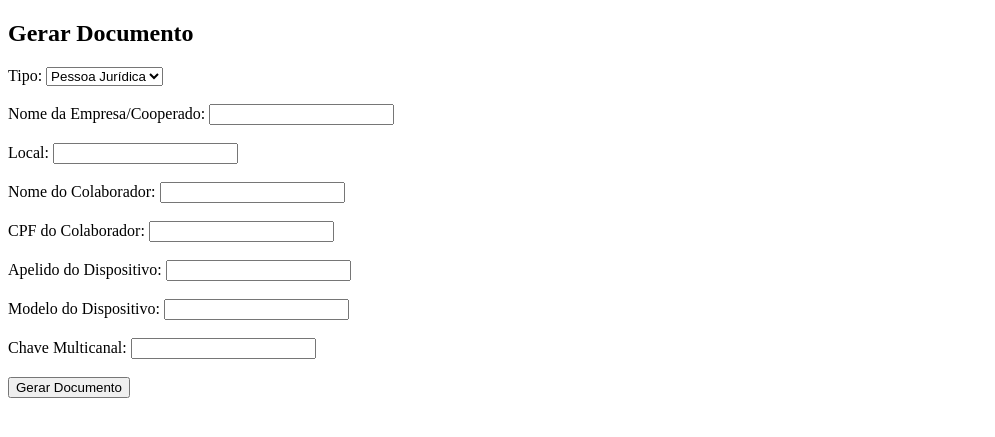
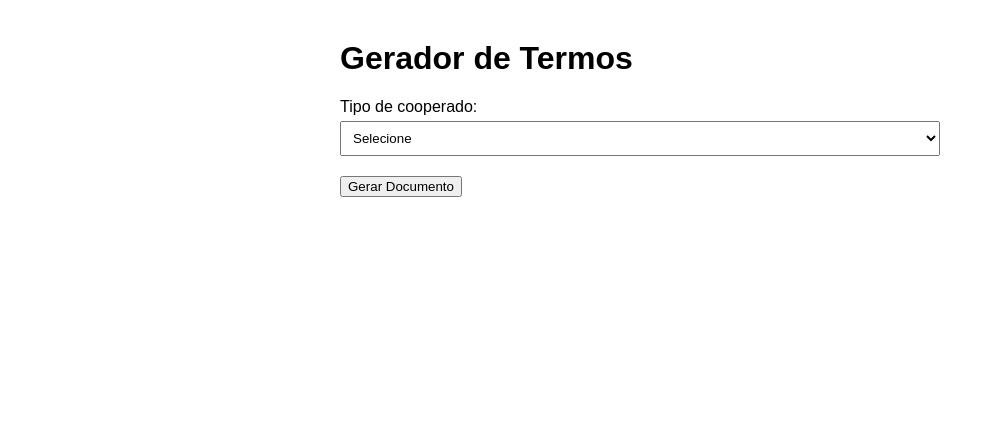
Before and after one commit to lucasrezendx/termo-cooperados, a Flask app: page / in a window 1280 px wide. Shown: the top 437 px of the page, without its empty margins (0-995 px from the left). Run offline with Flask 3, Linux system fonts and the light colour scheme.

Commit message:
Update index.html

```diff
--- a/templates/index.html
+++ b/templates/index.html
@@ -2,40 +2,121 @@
 <html lang="pt-br">
 <head>
   <meta charset="UTF-8">
-  <title>Gerar Documento</title>
+  <title>Gerador de Termos</title>
+  <style>
+    body {
+      font-family: Arial, sans-serif;
+      margin: 40px auto;
+      max-width: 600px;
+    }
+    label {
+      display: block;
+      margin-top: 15px;
+    }
+    input, select {
+      width: 100%;
+      padding: 8px;
+      margin-top: 5px;
+    }
+    .hidden {
+      display: none;
+    }
+  </style>
+  <script>
+    function toggleFields() {
+      const tipo = document.getElementById("tipo").value;
+      document.getElementById("grupo_pf_agro").style.display = (tipo === "PF" || tipo === "AGRO") ? "block" : "none";
+      document.getElementById("grupo_pj").style.display = (tipo === "PJ") ? "block" : "none";
+    }
+  </script>
 </head>
 <body>
-  <h2>Gerar Documento</h2>
-  <form method="POST" action="/">
-    <label for="tipo">Tipo:</label>
-    <select name="tipo" id="tipo" required>
-      <option value="PJ">Pessoa Jurídica</option>
+  <h1>Gerador de Termos</h1>
+  <form method="POST">
+    <label for="tipo">Tipo de cooperado:</label>
+    <select id="tipo" name="tipo" onchange="toggleFields()" required>
+      <option value="">Selecione</option>
       <option value="PF">Pessoa Física</option>
       <option value="AGRO">Agro</option>
-    </select><br><br>
+      <option value="PJ">Pessoa Jurídica</option>
+    </select>
 
-    <label for="nome_empresa">Nome da Empresa/Cooperado:</label>
-    <input type="text" name="nome_empresa" id="nome_empresa" required><br><br>
+    <!-- PF/AGRO -->
+    <div id="grupo_pf_agro" class="hidden">
+      <label for="nome">Nome do cooperado:</label>
+      <input type="text" id="nome" name="nome">
 
-    <label for="local">Local:</label>
-    <input type="text" name="local" id="local" required><br><br>
+      <label for="rg">RG do cooperado:</label>
+      <input type="text" id="rg" name="rg">
 
-    <label for="nome_colaborador">Nome do Colaborador:</label>
-    <input type="text" name="nome_colaborador" id="nome_colaborador" required><br><br>
+      <label for="apelido">Apelido do dispositivo:</label>
+      <input type="text" id="apelido" name="apelido">
 
-    <label for="cpf_colaborador">CPF do Colaborador:</label>
-    <input type="text" name="cpf_colaborador" id="cpf_colaborador" required><br><br>
+      <label for="modelo">Modelo do dispositivo:</label>
+      <input type="text" id="modelo" name="modelo">
 
-    <label for="apelido">Apelido do Dispositivo:</label>
-    <input type="text" name="apelido" id="apelido" required><br><br>
+      <label for="chave">Chave multicanal:</label>
+      <input type="text" id="chave" name="chave">
 
-    <label for="modelo">Modelo do Dispositivo:</label>
-    <input type="text" name="modelo" id="modelo" required><br><br>
+      <label for="local">Local:</label>
+      <input type="text" id="local" name="local">
 
-    <label for="chave">Chave Multicanal:</label>
-    <input type="text" name="chave" id="chave" required><br><br>
+      <label for="colaborador">Nome do colaborador:</label>
+      <input type="text" id="colaborador" name="colaborador">
 
-    <button type="submit">Gerar Documento</button>
+      <label for="cpf_colaborador">CPF do colaborador:</label>
+      <input type="text" id="cpf_colaborador" name="cpf_colaborador">
+    </div>
+
+    <!-- PJ -->
+    <div id="grupo_pj" class="hidden">
+      <label for="nome_empresa">Nome da empresa:</label>
+      <input type="text" id="nome_empresa" name="nome_empresa">
+
+      <label for="nome_cooperado">Nome do cooperado:</label>
+      <input type="text" id="nome_cooperado" name="nome_cooperado">
+
+      <label for="estado_civil">Estado civil:</label>
+      <input type="text" id="estado_civil" name="estado_civil">
+
+      <label for="ocupacao">Ocupação:</label>
+      <input type="text" id="ocupacao" name="ocupacao">
+
+      <label for="cpf">CPF do cooperado:</label>
+      <input type="text" id="cpf" name="cpf">
+
+      <label for="rg">RG do cooperado:</label>
+      <input type="text" id="rg" name="rg">
+
+      <label for="endereco">Endereço:</label>
+      <input type="text" id="endereco" name="endereco">
+
+      <label for="cep">CEP:</label>
+      <input type="text" id="cep" name="cep">
+
+      <label for="cidade">Cidade:</label>
+      <input type="text" id="cidade" name="cidade">
+
+      <label for="apelido">Apelido do dispositivo:</label>
+      <input type="text" id="apelido" name="apelido">
+
+      <label for="modelo">Modelo do dispositivo:</label>
+      <input type="text" id="modelo" name="modelo">
+
+      <label for="chave">Chave multicanal:</label>
+      <input type="text" id="chave" name="chave">
+
+      <label for="local">Local:</label>
+      <input type="text" id="local" name="local">
+
+      <label for="colaborador">Nome do colaborador:</label>
+      <input type="text" id="colaborador" name="colaborador">
+
+      <label for="cpf_colaborador">CPF do colaborador:</label>
+      <input type="text" id="cpf_colaborador" name="cpf_colaborador">
+    </div>
+
+    <button type="submit" style="margin-top: 20px;">Gerar Documento</button>
   </form>
 </body>
 </html>
```
